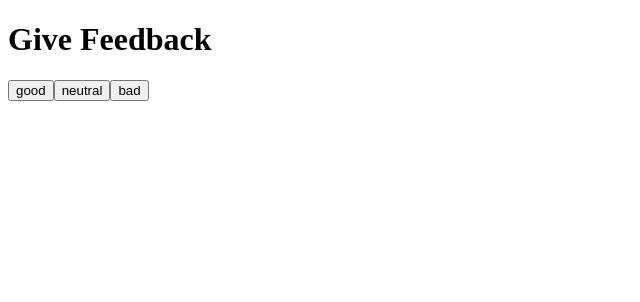
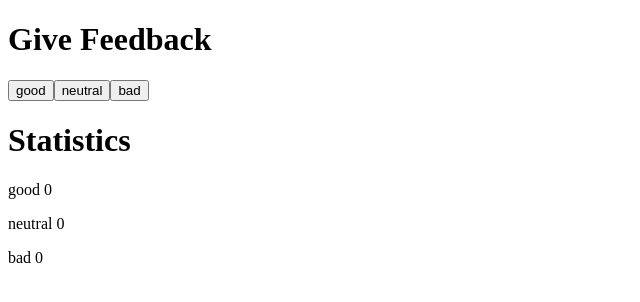
Before and after one commit to Farahcodes/fullstackopen, a React (Create React App) app in the folder part1/1.6.-1.14. unicafe/: page / in a window 1280 px wide. Shown: the top 302 px of the page, without its empty margins (0-640 px from the left). Built offline with nearby package versions, Linux system fonts and the light colour scheme.

Commit message:
added Statistics component

```diff
--- a/part1/1.6.-1.14. unicafe/src/App.js
+++ b/part1/1.6.-1.14. unicafe/src/App.js
@@ -1,8 +1,8 @@
 import { useState } from "react";
 
-const good = "good";
-const neutral = "neutral";
-const bad = "bad";
+const goodFeedback = "good";
+const neutralFeedback = "neutral";
+const badFeedback = "bad";
 
 const Button = (props) => {
   return <button>{props.text}</button>;
@@ -12,9 +12,19 @@ const GiveFeedback = (props) => {
   return (
     <>
       <h1>Give Feedback</h1>
-      <Button text={good} />
-      <Button text={neutral} />
-      <Button text={bad} />
+      <Button text={goodFeedback} />
+      <Button text={neutralFeedback} />
+      <Button text={badFeedback} />
+    </>
+  );
+};
+
+const Feedback = (props) => {
+  return (
+    <>
+      <p>
+        {props.text} {props.number}
+      </p>
     </>
   );
 };
@@ -28,6 +38,10 @@ const App = () => {
   return (
     <div>
       <GiveFeedback />
+      <h1>Statistics</h1>
+      <Feedback text={goodFeedback} number={good} />
+      <Feedback text={neutralFeedback} number={neutral} />
+      <Feedback text={badFeedback} number={bad} />
     </div>
   );
 };
```
